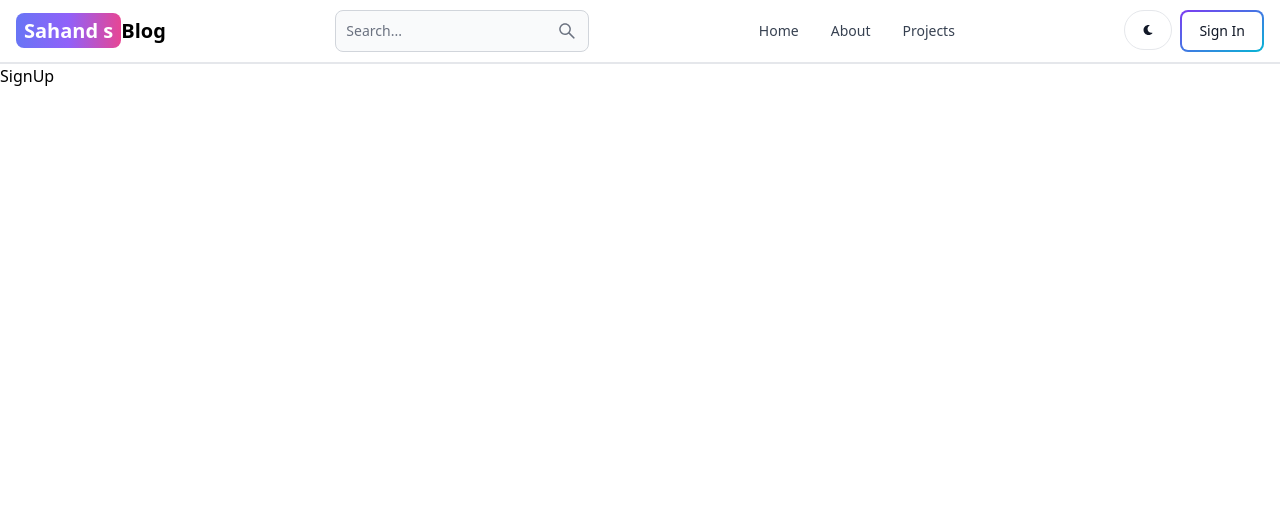
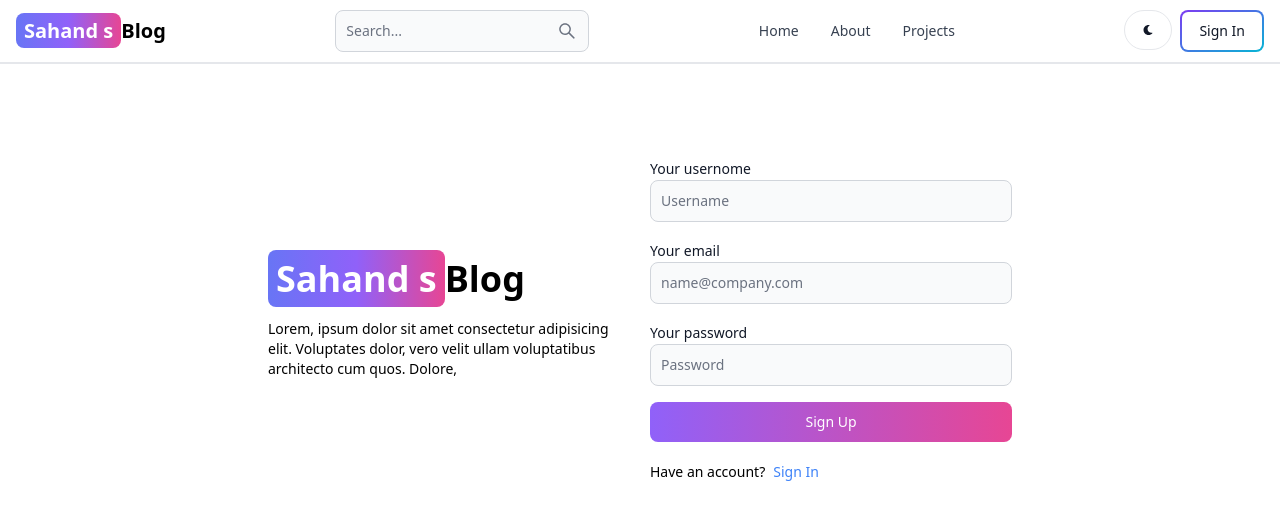
Before and after one commit to RafaelBispoSantos/MERN-Blog, a React (Vite) app in the folder client/: page /sign-up in a window 1280 px wide. Shown: the top 520 px of the page. Built offline with nearby package versions, Linux system fonts and the light colour scheme.

Commit message:
create sign up page ui

```diff
--- a/client/src/pages/SignUp.jsx
+++ b/client/src/pages/SignUp.jsx
@@ -1,5 +1,50 @@
+import { Button, Label, TextInput } from "flowbite-react";
+import { Link } from "react-router-dom";
 function SignUp() {
-  return <div>SignUp</div>;
+  return (
+    <div className="min-h-screen mt-20">
+      <div className="flex p-3 max-w-3xl mx-auto flex-col md:flex-row md:items-center gap-5">
+        {/*left*/}
+        <div className="flex-1">
+          <Link to="/" className="  font-bold dark:text-white text-4xl">
+            <span className="px-2 py-1 bg-gradient-to-r from-indigo-500 via-purple-500 to-pink-500 rounded-lg text-white">
+              Sahand s
+            </span>
+            Blog
+          </Link>
+          <p className="text-sm mt-5">
+            Lorem, ipsum dolor sit amet consectetur adipisicing elit. Voluptates
+            dolor, vero velit ullam voluptatibus architecto cum quos. Dolore,
+          </p>
+        </div>
+
+        {/*rignt*/}
+        <div className="flex-1">
+          <form className="flex flex-col gap-4">
+            <div >
+              <Label value='Your usernome'/>
+              <TextInput type='text' placeholder='Username' id='username'/>
+            </div>
+            <div >
+              <Label value='Your email'/>
+              <TextInput type='email' placeholder='name@company.com' id='email'/>
+            </div>
+            <div >
+              <Label value='Your password'/>
+              <TextInput type='password' placeholder='Password' id='password'/>
+            </div>
+            <Button gradientDuoTone='purpleToPink' type='submit'>Sign Up</Button>
+          </form>
+          <div className="flex gap-2 text-sm mt-5">
+            <span>Have an account?</span>
+            <Link to='/sign-in' className="text-blue-500">
+              Sign In
+            </Link>
+          </div>
+        </div>
+      </div>
+    </div>
+  );
 }
 
 export default SignUp;
```
